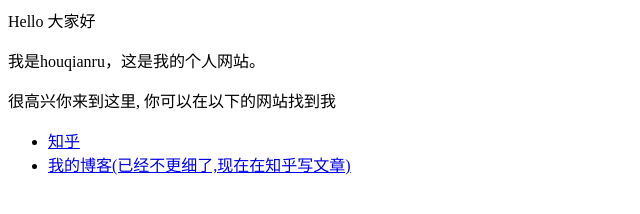
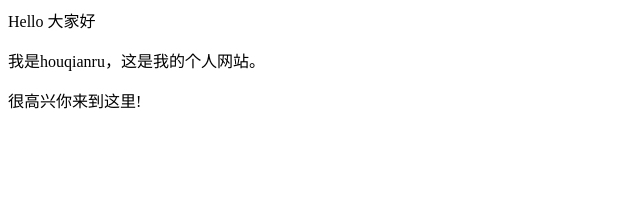
Before and after one commit to houqianru/houqianru.github.io, a plain HTML site: page index.html in a window 1280 px wide. Shown: the whole page, without its empty margins (0-640 px from the left). Drawn offline with Linux system fonts and the light colour scheme.

Commit message:
Update index.html

```diff
--- a/index.html
+++ b/index.html
@@ -1,8 +1,3 @@
 <p>Hello 大家好</p>
 <p>我是houqianru，这是我的个人网站。 </p>
-<p>很高兴你来到这里, 你可以在以下的网站找到我</p>
-
-<ul>
-  <li> <a href="https://www.zhihu.com/people/AJLoveChina">知乎</a> </li>
-  <li> <a href="http://hejie.nigeerhuo.com">我的博客(已经不更细了,现在在知乎写文章)</a> </li>
-</ul>
+<p>很高兴你来到这里!</p>
```
